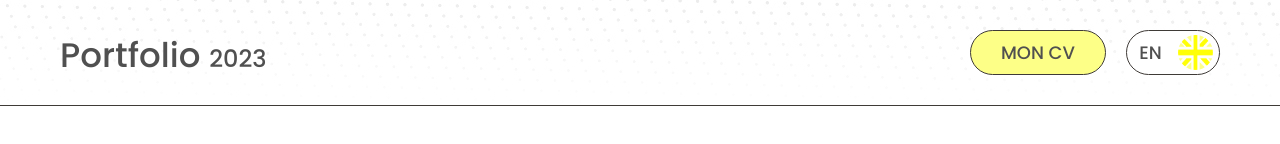
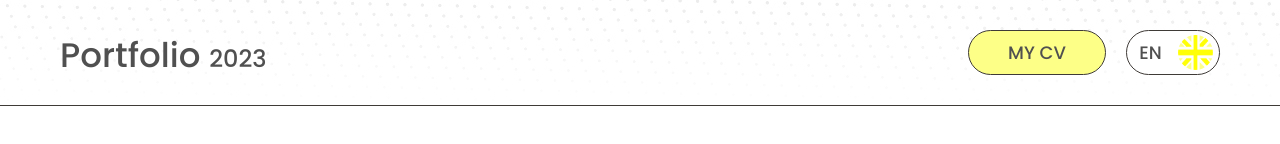
Before and after one commit to ThomasdevLC/portfolio_07_2023, a React (Create React App) app: page / in a window 1280 px wide. Both pictures are taken after a click on the element "FR". Shown: the top 144 px of the page. Built offline with nearby package versions, Linux system fonts and the light colour scheme.

Commit message:
CV switch lang mode

```diff
--- a/src/assets/styles/components/_HeaderNav.scss
+++ b/src/assets/styles/components/_HeaderNav.scss
@@ -34,6 +34,10 @@
   &__right {
     display: flex;
     gap: 20px;
+
+    &__box {
+      width: 138px;
+    }
     &__cvbox {
       overflow: hidden;
       &__cv {
@@ -42,7 +46,6 @@
         text-align: center;
         line-height: 43px;
         height: 45px;
-        padding: 0px 30px;
         border: 1px solid var(--gray-3);
         background-color: var(--primary);
         display: block;
--- a/src/components/Home/HeaderNav.js
+++ b/src/components/Home/HeaderNav.js
@@ -4,14 +4,14 @@ import background from "../../assets/images/header_background.jpg";
 import SplitType from "split-type";
 import PreventContext from "../../context/PreventContext";
 import LanguageSwitcher from "./LanguageSwitcher";
+import LangContext from "../../context/LangContext";
 
 const HeaderNav = () => {
   const { preventAnim } = useContext(PreventContext);
+  const { switchLang } = useContext(LangContext);
   const borderRef = useRef(null);
   const cvRef = useRef(null);
   const langRef = useRef(null);
-
-  console.log("datanav", preventAnim);
 
   useEffect(() => {
     if (!preventAnim) {
@@ -71,6 +71,7 @@ const HeaderNav = () => {
         </div>
         <div className="header__right">
           <div className="header__right__box ">
+            {switchLang === "fr" ? (
               <a
                 className="header__right__cvbox__cv "
                 ref={cvRef}
@@ -80,6 +81,17 @@ const HeaderNav = () => {
               >
                 MON CV
               </a>
+            ) : (
+              <a
+                className="header__right__cvbox__cv "
+                ref={cvRef}
+                href={cv}
+                target="_blank"
+                rel="noreferrer"
+              >
+                MY CV
+              </a>
+            )}
           </div>
           <div className="header__right__langmode" ref={langRef}>
             <LanguageSwitcher />
```
Lines whose indentation alone changed are shown as unchanged.
